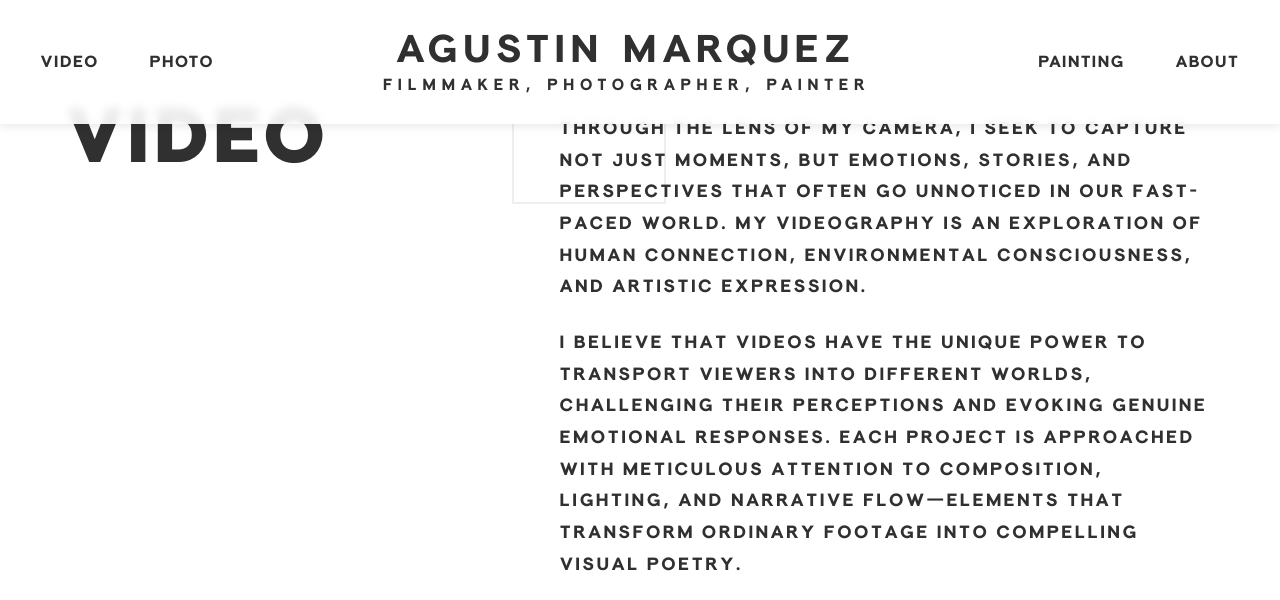
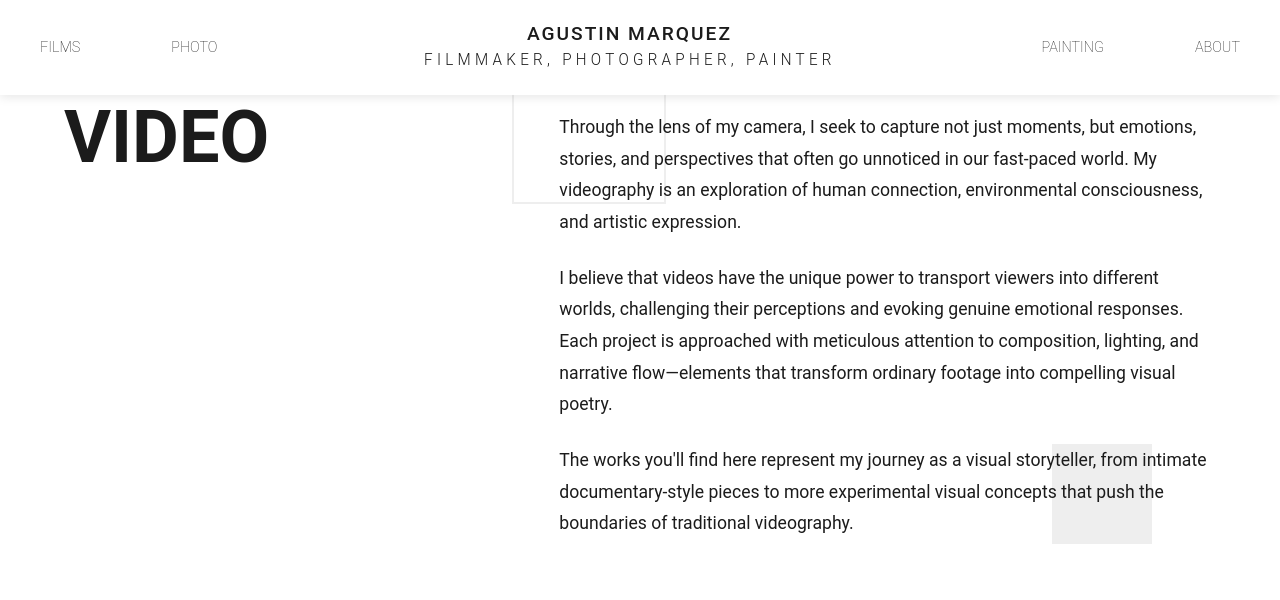
Before and after one commit to amadeojimenez/agustin-marquez, a plain HTML site: page videos.html in a window 1280 px wide. Shown: the top 600 px of the page. Drawn offline with Linux system fonts and the light colour scheme.

Commit message:
toquesconagus

```diff
--- a/css/styles.css
+++ b/css/styles.css
@@ -1,10 +1,4 @@
-/* Global Styles */
-@font-face {
-    font-family: 'Clown';
-    src: url('../fonts/Clown-Regular.otf') format('opentype');
-    font-weight: normal;
-    font-style: normal;
-}
+
 
 * {
     margin: 0;
@@ -13,14 +7,15 @@
 }
 
 body {
-    font-family: 'Clown', 'Helvetica Neue', Arial, sans-serif;
+    /* font-family: 'Clown', 'Helvetica Neue', Arial, sans-serif; */
+    font-family: 'Roboto', 'Helvetica Neue', Arial, sans-serif;
     background-color: #ffffff; /* Changed from #161616 to white */
-    color: #313030; /* Changed from #ffffff to dark gray */
+    color: #1b1b1b; /* Changed from #ffffff to dark gray */
     line-height: 1.6;
 }
 
 a {
-    color: #313030; /* Changed from #ffffff to dark gray */
+    color: #1b1b1b; /* Changed from #ffffff to dark gray */
     text-decoration: none;
     transition: opacity 0.3s ease;
 }
@@ -70,8 +65,9 @@ a:hover {
     position: relative;
     text-align: center;
     font-weight: 200;
-    margin-bottom: 10px;
-    margin-top: 10px;
+    margin-bottom: 6px;
+    margin-top: 6px;
+    font-size: .9rem;
 }
 
 /* Styling for the name container in the center of navbar */
@@ -91,7 +87,7 @@ a:hover {
 }
 
 .main-name {
-    font-size: 2.4rem;
+    font-size: 1.2rem;
     font-weight: 500;
     letter-spacing: 2px;
     line-height: 1.2;
@@ -326,17 +322,17 @@ main {
 }
 
 .summary-section {
-    margin-bottom: 60px;
+    margin-bottom: 20px;
 }
 
 .section-title {
-    margin-bottom: 30px;
+    margin-bottom: 50px;
     position: relative;
     text-align: center; /* Center align the title and underline */
 }
 
 .section-title h2 {
-    font-size: 2rem; /* Slightly smaller font size */
+    font-size: 1.6rem; /* Slightly smaller font size */
     font-weight: 300;
     letter-spacing: 5px;
     text-transform: uppercase;
--- a/videos.html
+++ b/videos.html
@@ -138,7 +138,7 @@
     <!-- <div id="navbar-container"></div> -->
     <nav class="navbar" >
         <div class="nav-container">
-            <div class="nav-item"><a href="videos.html" id="videos-link">VIDEO</a></div>
+            <div class="nav-item"><a href="videos.html" id="videos-link">FILMS</a></div>
             <div class="nav-item"><a href="photos.html" id="photos-link">PHOTO</a></div>
             <div class="nav-item name-container">
                 <a href="index.html">
```
Also changed, not shown: index.html (+18 -18 lines).
